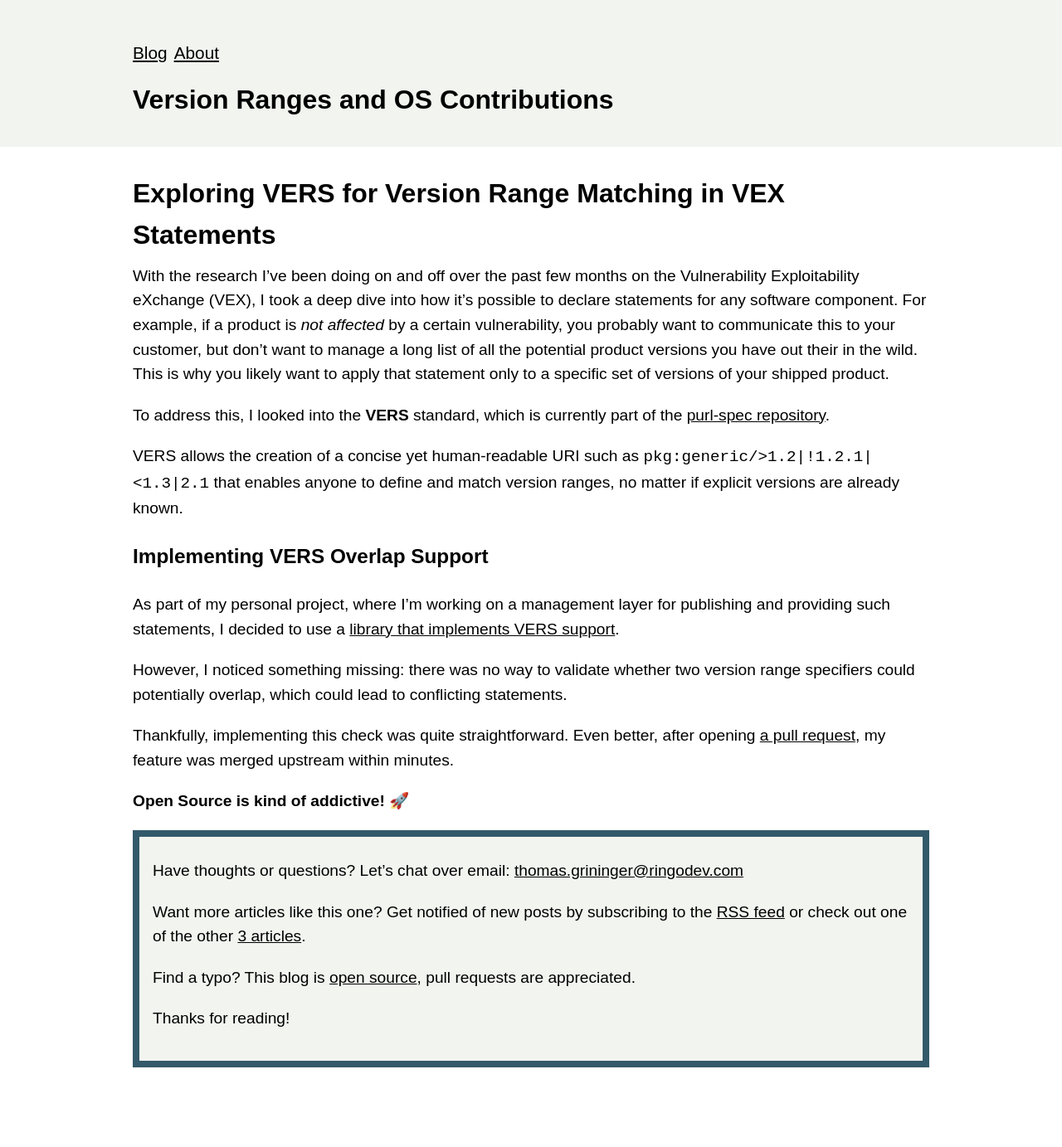
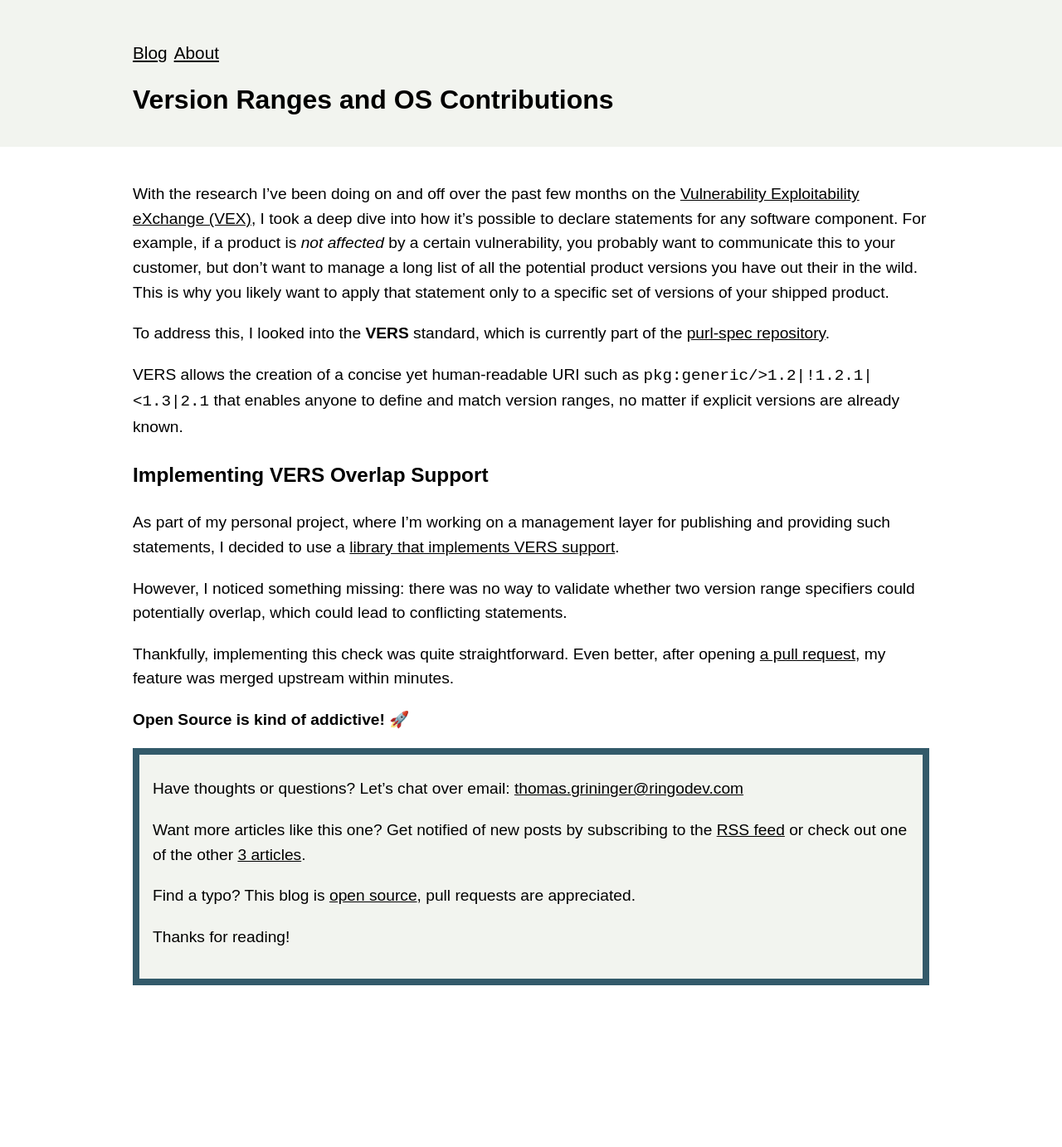
Before and after one commit to RingoDev/ringodev.github.io, a Jekyll site: the page built from blog/_posts/2025-02-21-version-range-matching-for-product-statements.md, in a window 1280 px wide. Shown: the whole page at 83% size. Built offline with Jekyll 4.4.1, drawn with Linux system fonts in a browser that asks for light colours; comment, search, counter and statistics services are not loaded; after the commit the page ends 1284 px from its top, so only the background shows below that.

Commit message:
adapt link

```diff
--- a/blog/_posts/2025-02-21-version-range-matching-for-product-statements.md
+++ b/blog/_posts/2025-02-21-version-range-matching-for-product-statements.md
@@ -2,10 +2,8 @@
 title: "Version Ranges and OS Contributions"
 ---
 
-# Exploring VERS for Version Range Matching in VEX Statements
-
-With the research I've been doing on and off over the past few months on the Vulnerability Exploitability eXchange
-(VEX), I took a deep dive into how it's possible to declare statements for any software component. For example, if a
+With the research I've been doing on and off over the past few months on the [Vulnerability Exploitability eXchange
+(VEX)](./2025-02-18-os-sca-tooling-for-sboms-and-vex-on-github), I took a deep dive into how it's possible to declare statements for any software component. For example, if a
 product is *not affected* by a certain vulnerability, you probably want to communicate this to your customer, but don't
 want to manage a long list of all the potential product versions you have out their in the wild. This is why you likely
 want to apply that statement only to a specific set of versions of your shipped product.
```
